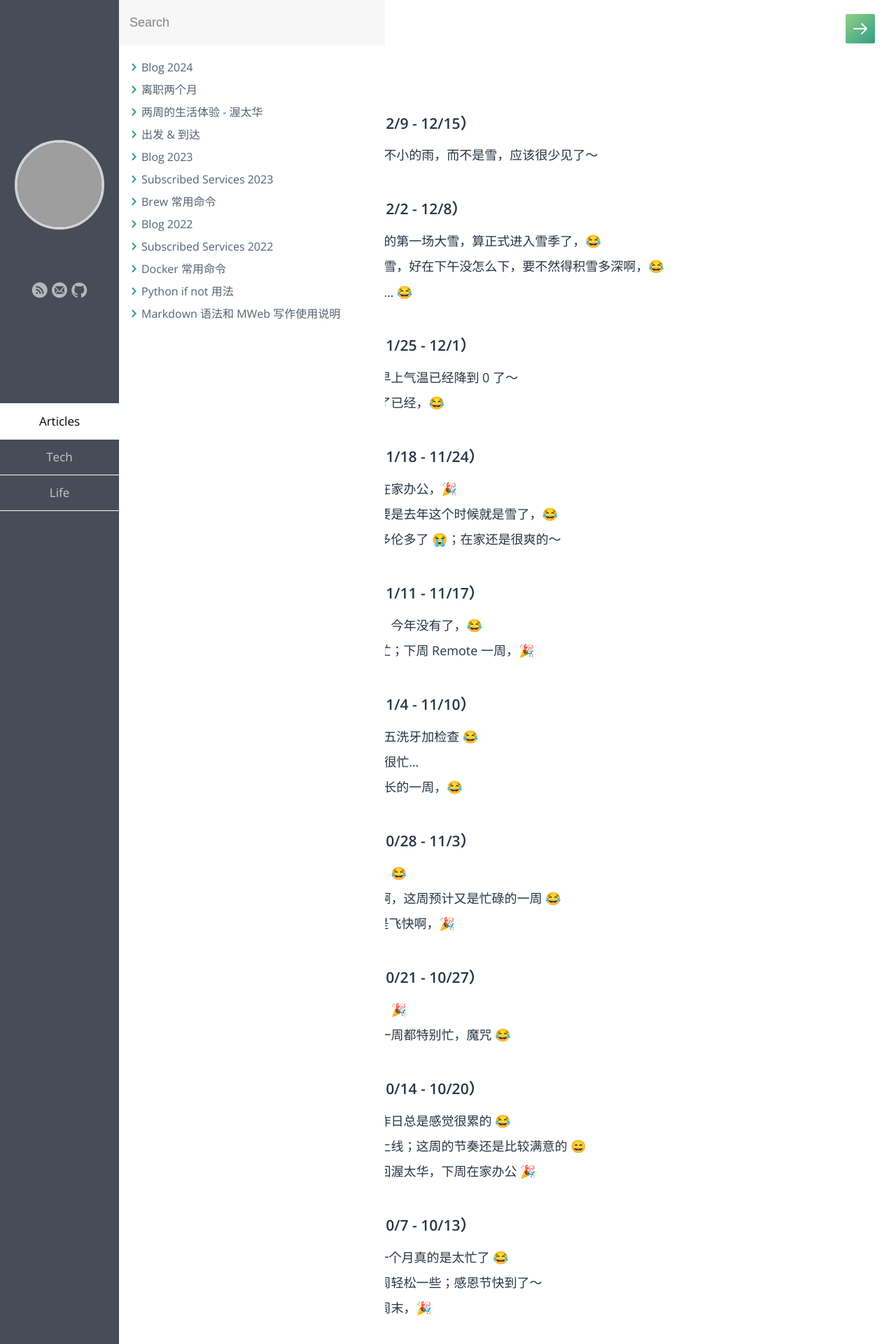
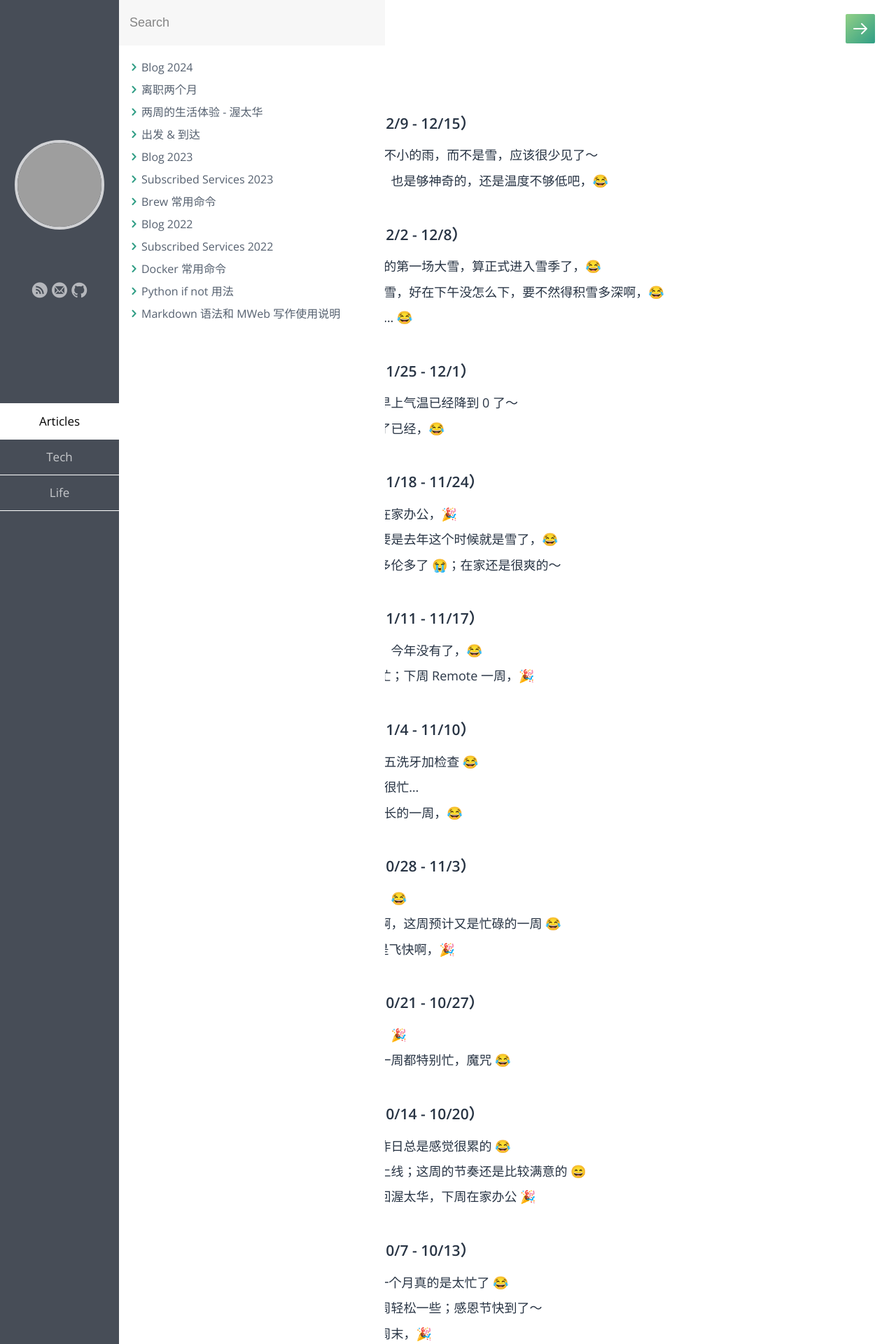
Before and after one commit to samxupeiran/samxupeiran.github.io, a Jekyll site: the page built from _posts/life/2024-01-02-my-blog.md, in a window 1280 px wide. Shown: the top 1920 px of the page at 70% size. Built offline with Jekyll 4.4.1, drawn with Linux system fonts in a browser that asks for light colours; some web fonts are replaced; some of the changed text lies outside the part shown; grey boxes are pictures that could not be loaded.

Commit message:
feat: add weekly blog 12/11

```diff
--- a/_posts/life/2024-01-02-my-blog.md
+++ b/_posts/life/2024-01-02-my-blog.md
@@ -8,6 +8,7 @@ tags: Blog
 
 - ### 2024 年 12 月 第 2 周（12/9 - 12/15）
      - 12/9 今天早晨竟然下起了不小的雨，而不是雪，应该很少见了～
+     - 12/11 这两天一直在下雨，也是够神奇的，还是温度不够低吧，😂
 
 - ### 2024 年 12 月 第 1 周（12/2 - 12/8）
      - 12/2 昨天终于下起了冬天的第一场大雪，算正式进入雪季了，😂
```
